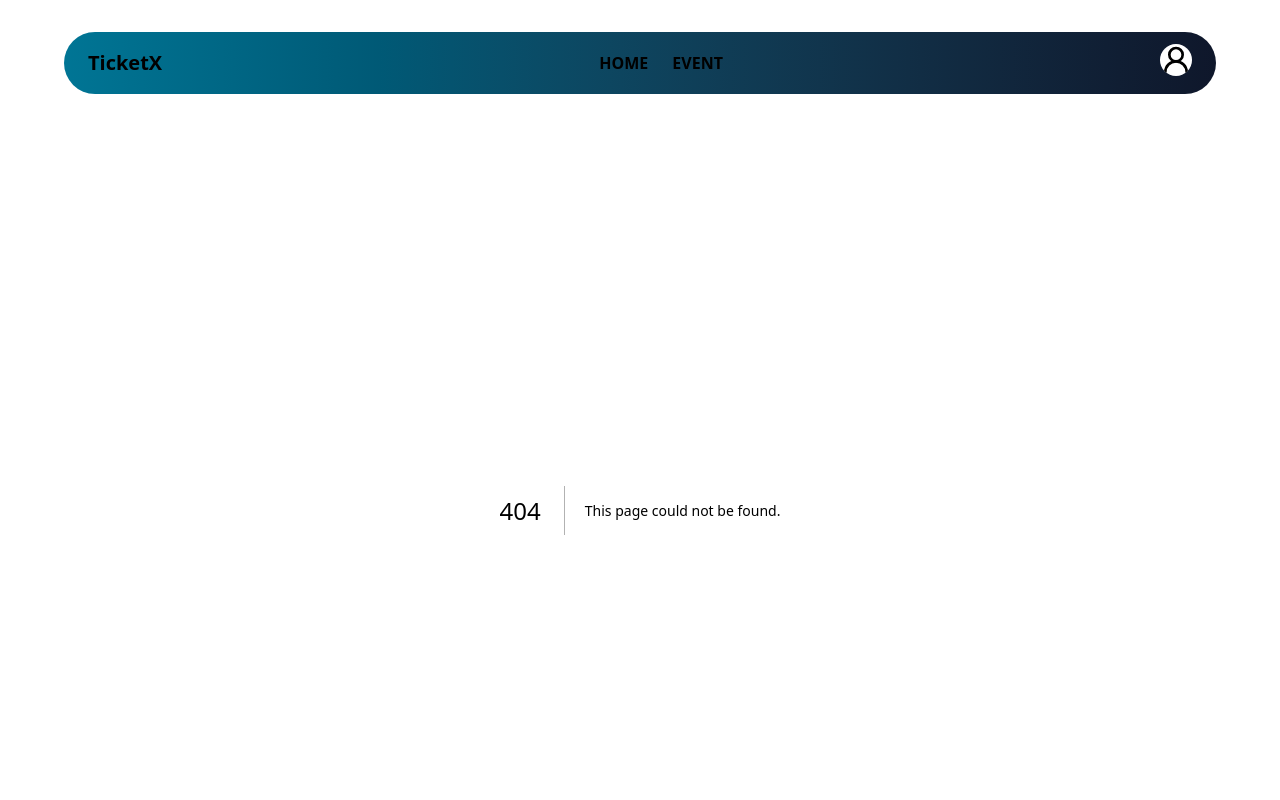
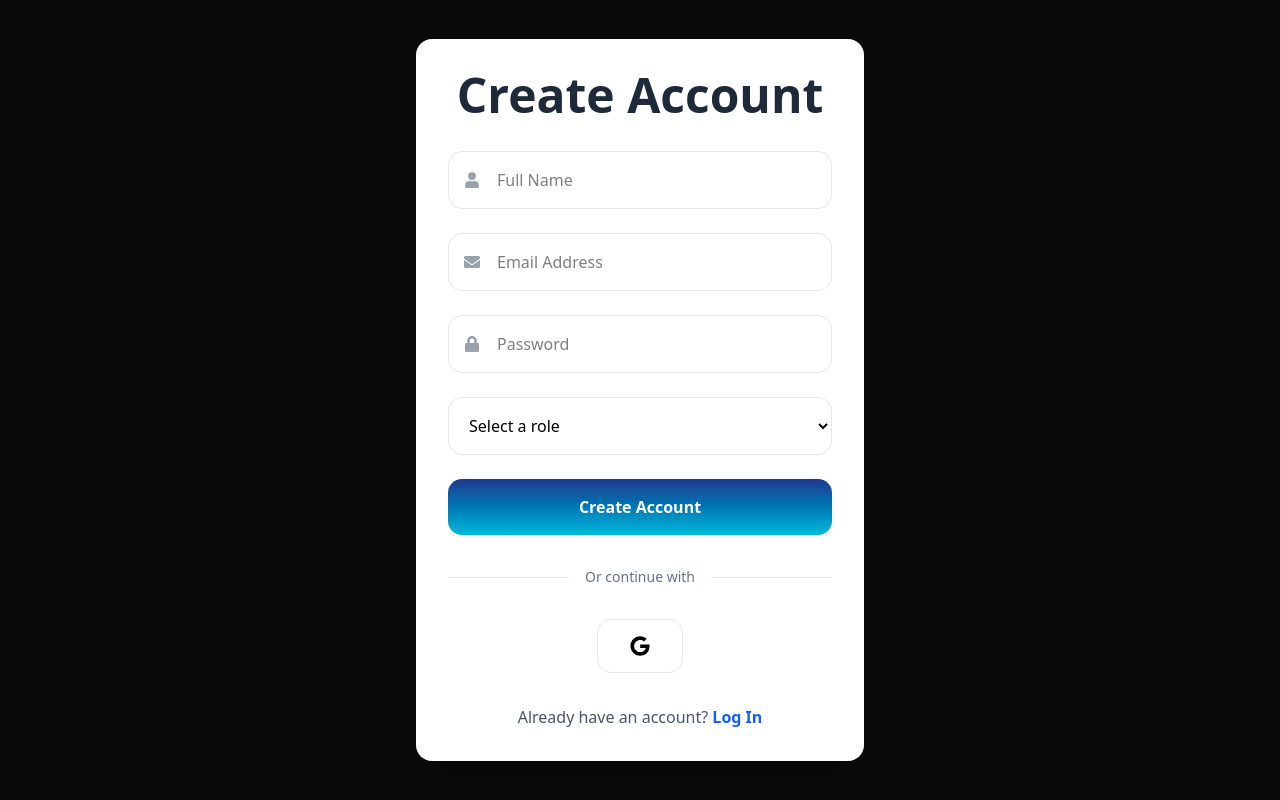
Before and after one commit to grim-reaper883/TicketX, a Next.js app in the folder frontend/: page /signup in a window 1280 px wide. Before the commit this address had no page. Shown: the top 800 px of the page. Built offline with nearby package versions, Linux system fonts and the light colour scheme.

Commit message:
added singin and signup page

```diff
--- /dev/null
+++ b/frontend/src/app/(auth)/layout.tsx
@@ -0,0 +1,11 @@
+import React from 'react'
+
+const layout = ({children}: {children: React.ReactNode}) => {
+  return (
+    <div>
+      {children}
+    </div>
+  )
+}
+
+export default layout
--- /dev/null
+++ b/frontend/src/app/(auth)/signin/page.tsx
@@ -0,0 +1,93 @@
+import Link from 'next/link'
+import React from 'react'
+import {  FaEnvelope, FaLock, FaGoogle } from 'react-icons/fa';
+
+const page = () => {
+  return (
+    <div className="min-h-screen flex items-center justify-center ">
+      <div className="w-full max-w-md">
+        {/* Card Container */}
+        <div className="bg-white text-black rounded-2xl shadow-2xl p-8">
+          {/* Header */}
+          <div className="text-center mb-8">
+            <h1 className="text-5xl font-bold text-gray-800 mb-2">Log In</h1>
+          </div>
+
+
+
+
+          {/* Form Fields */}
+          <form  className="space-y-6">
+            {/* Email Field */}
+            <div className="relative">
+              <FaEnvelope className="absolute left-4 top-1/2 transform -translate-y-1/2 text-gray-400" />
+              <input
+                type="email"
+                name="email"
+                placeholder="Email Address"
+
+                className="w-full pl-12 pr-4 py-4 border border-gray-200 rounded-xl focus:outline-none focus:ring-2 focus:ring-blue-500 focus:border-transparent transition-all duration-300"
+                required
+
+              />
+            </div>
+
+            {/* Password Field */}
+            <div className="relative">
+              <FaLock className="absolute left-4 top-1/2 transform -translate-y-1/2 text-gray-400" />
+              <input
+                type="password"
+                name="password"
+                placeholder="Password"
+
+                className="w-full pl-12 pr-4 py-4 border border-gray-200 rounded-xl focus:outline-none focus:ring-2 focus:ring-blue-500 focus:border-transparent transition-all duration-300"
+                required
+
+              />
+            </div>
+
+            {/* Sign In Button */}
+            <button
+              type="submit"
+
+              className="w-full py-4 bg-gradient-to-b from-blue-900 to-cyan-500 text-white font-semibold rounded-xl hover:shadow-lg transform hover:scale-105 transition-all duration-300 disabled:opacity-50 disabled:cursor-not-allowed disabled:transform-none"
+            >
+              Sign In
+            </button>
+          </form>
+
+          {/* Divider */}
+          <div className="flex items-center my-8">
+            <div className="flex-1 h-px bg-gray-200"></div>
+            <span className="px-4 text-gray-500 text-sm">Or continue with</span>
+            <div className="flex-1 h-px bg-gray-200"></div>
+          </div>
+
+          {/* Social Login */}
+          <div className="flex justify-center mb-8">
+            <button
+              className="p-4 px-8 border border-gray-200 rounded-xl hover:bg-gray-50 transition-all duration-300 group disabled:opacity-50 disabled:cursor-not-allowed"
+            >
+              <FaGoogle className="text-black text-xl mx-auto group-hover:scale-110 transition-transform" />
+            </button>
+          </div>
+
+          {/* Sign Up Link */}
+          <div className="text-center">
+            <p className="text-gray-600">
+              Don&apos;t have an account?{' '}
+              <Link href='/signup'>
+                <button className="text-blue-600 hover:text-blue-800 font-semibold transition-colors">
+                  Sign Up
+                </button>
+              </Link>
+            </p>
+          </div>
+        </div>
+      </div>
+    </div>
+
+  )
+}
+
+export default page
--- /dev/null
+++ b/frontend/src/app/(auth)/signup/page.tsx
@@ -0,0 +1,111 @@
+import Link from 'next/link'
+import React from 'react'
+import { FaEnvelope, FaGoogle, FaLock, FaUser } from 'react-icons/fa'
+
+const signup = () => {
+  return (
+    <div className="min-h-screen flex items-center justify-center">
+      <div className="w-full max-w-md">
+        {/* Card Container */}
+        <div className="bg-white text-black rounded-2xl shadow-2xl p-8">
+          {/* Header */}
+          <div className="text-center mb-8">
+            <h1 className="text-5xl font-bold text-gray-800 mb-2">Create Account</h1>
+          </div>
+
+
+
+          {/* Form Fields */}
+          <form  className="space-y-6">
+            {/* Full Name Field */}
+            <div className="relative">
+              <FaUser className="absolute left-4 top-1/2 transform -translate-y-1/2 text-gray-400" />
+              <input
+                type="text"
+                name="name"
+                placeholder="Full Name"
+                className="w-full pl-12 pr-4 py-4 border border-gray-200 rounded-xl focus:outline-none focus:ring-2 focus:ring-blue-500 focus:border-transparent transition-all duration-300"
+                required
+              />
+            </div>
+
+            {/* Email Field */}
+            <div className="relative">
+              <FaEnvelope className="absolute left-4 top-1/2 transform -translate-y-1/2 text-gray-400" />
+              <input
+                type="email"
+                name="email"
+                placeholder="Email Address"
+                className="w-full pl-12 pr-4 py-4 border border-gray-200 rounded-xl focus:outline-none focus:ring-2 focus:ring-blue-500 focus:border-transparent transition-all duration-300"
+                required
+              />
+            </div>
+
+            {/* Password Field */}
+            <div className="relative">
+              <FaLock className="absolute left-4 top-1/2 transform -translate-y-1/2 text-gray-400" />
+              <input
+                type="password"
+                name="password"
+                placeholder="Password"
+                className="w-full pl-12 pr-4 py-4 border border-gray-200 rounded-xl focus:ring-2 focus:ring-blue-500 focus:border-transparent transition-all duration-300"
+                required
+              />
+            </div>
+            {/* Role Selection Field */}
+            <div className="relative">
+              <select
+                name="role"
+                className="w-full pl-4 pr-4 py-4 border border-gray-200 rounded-xl focus:outline-none focus:ring-2 focus:ring-blue-500 focus:border-transparent transition-all duration-300"
+                required
+              >
+                <option value="">Select a role</option>
+                <option value="student">User</option>
+                <option value="instructor">Admin</option>
+              </select>
+            </div>
+
+            {/* Sign Up Button */}
+            <button
+              type="submit"
+              className="w-full py-4 bg-gradient-to-b from-blue-900 to-cyan-500 text-white font-semibold rounded-xl hover:shadow-lg transform hover:scale-105 transition-all duration-300 disabled:opacity-50 disabled:cursor-not-allowed disabled:transform-none"
+            >
+              Create Account
+            </button>
+          </form>
+
+          {/* Divider */}
+          <div className="flex items-center my-8">
+            <div className="flex-1 h-px bg-gray-200"></div>
+            <span className="px-4 text-gray-500 text-sm">Or continue with</span>
+            <div className="flex-1 h-px bg-gray-200"></div>
+          </div>
+
+          {/* Social Login */}
+          <div className="flex justify-center mb-8">
+            <button
+
+              className="p-4 px-8 border border-gray-200 rounded-xl hover:bg-gray-50 transition-all duration-300 group disabled:opacity-50 disabled:cursor-not-allowed"
+            >
+              <FaGoogle className="text-black text-xl mx-auto group-hover:scale-110 transition-transform" />
+            </button>
+          </div>
+
+          {/* Sign In Link */}
+          <div className="text-center">
+            <p className="text-gray-600">
+              Already have an account?{' '}
+              <Link href='/signin'>
+                <button className="text-blue-600 hover:text-blue-800 font-semibold transition-colors">
+                  Log In
+                </button>
+              </Link>
+            </p>
+          </div>
+        </div>
+      </div>
+    </div>
+  )
+}
+
+export default signup
--- /dev/null
+++ b/frontend/src/app/(root)/layout.tsx
@@ -0,0 +1,13 @@
+import Navbar from '@/components/navbar/Navbar'
+import React from 'react'
+
+const layout = ({children}: {children: React.ReactNode}) => {
+  return (
+    <div>
+      <Navbar/>
+      {children}
+    </div>
+  )
+}
+
+export default layout
--- a/frontend/src/app/layout.tsx
+++ b/frontend/src/app/layout.tsx
@@ -1,7 +1,6 @@
 import type { Metadata } from "next";
 import { Geist, Geist_Mono } from "next/font/google";
 import "./globals.css";
-import Navbar from "@/components/navbar/Navbar";
 
 const geistSans = Geist({
   variable: "--font-geist-sans",
@@ -28,8 +27,7 @@ export default function RootLayout({
       <body
         className={`${geistSans.variable} ${geistMono.variable} antialiased dark`}
       >
-       <div className="mx-auto p-4 sm:px-0 sm:max-w-xl md:max-w-2xl lg:max-w-3xl xl:max-w-6xl">
-         <Navbar/>
+       <div className="mx-auto sm:px-0 sm:max-w-xl md:max-w-2xl lg:max-w-3xl xl:max-w-6xl">
         {children}
        </div>
       </body>
--- a/frontend/src/components/navbar/Navbar.tsx
+++ b/frontend/src/components/navbar/Navbar.tsx
@@ -11,7 +11,7 @@ import {
 import { Avatar } from "../ui/avatar";
 import { LogOut, Ticket, UserRound } from "lucide-react";
 
-const signedIn = true;
+const signedIn = false;
 
 const Navbar = () => {
   return (
@@ -19,8 +19,8 @@ const Navbar = () => {
       <div>
         <h1 className=" text-xl font-bold">TicketX</h1>
       </div>
-      <div>
-        <ul className=" flex space-x-6 font-semibold cursor-pointer">
+      <div className="">
+        <ul className=" flex space-x-6 font-semibold cursor-pointer ">
           <Link href={"/"}>
             <li>HOME</li>
           </Link>
```
Also changed, not shown: frontend/src/app/(root)/event/page.tsx (renamed from frontend/src/app/event/page.tsx), frontend/src/app/(root)/page.tsx (renamed from frontend/src/app/page.tsx).
